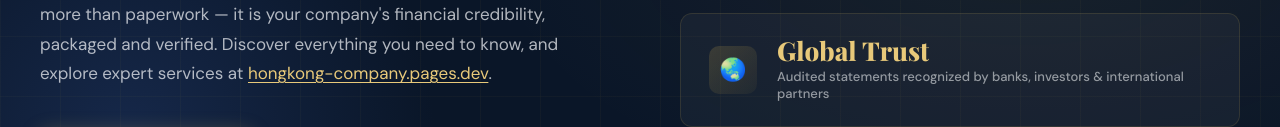
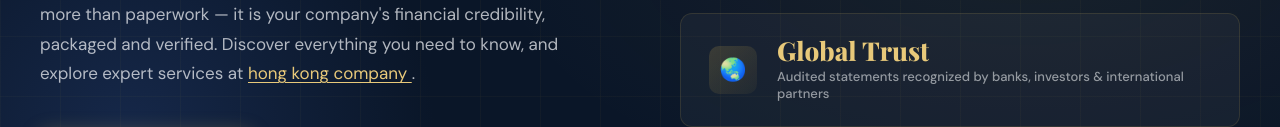
Before and after one commit to tumhrahumara-spec/hongkong-company, a plain HTML site: page index.html in a window 1280 px wide. Shown: the part 457-584 px from the top of the page. Drawn offline with nearby package versions, Linux system fonts and the light colour scheme; a web font is replaced by a local one.

Commit message:
Update index.html

```diff
--- a/index.html
+++ b/index.html
@@ -1070,7 +1070,7 @@
         Your Complete Guide to the <em>Hong Kong Company Audit Report</em>
       </h1>
       <p class="hero-desc fade-up delay-2">
-        In Hong Kong's world-class business environment, an audit report is far more than paperwork — it is your company's financial credibility, packaged and verified. Discover everything you need to know, and explore expert services at <a href="https://hongkong-company.pages.dev/" target="_blank" rel="noopener">hongkong-company.pages.dev</a>.
+        In Hong Kong's world-class business environment, an audit report is far more than paperwork — it is your company's financial credibility, packaged and verified. Discover everything you need to know, and explore expert services at <a href="https://hongkong-company.pages.dev/" target="_blank" rel="noopener">hong kong company </a>.
       </p>
       <div class="hero-buttons fade-up delay-3">
         <a href="https://smebrother.com/" class="btn-primary" target="_blank" rel="noopener">
```
